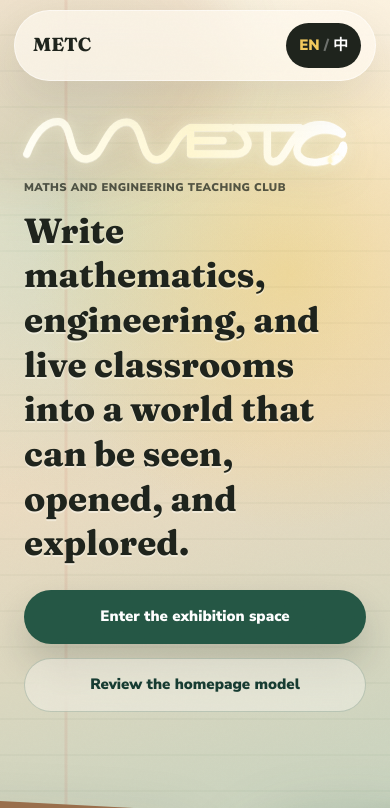
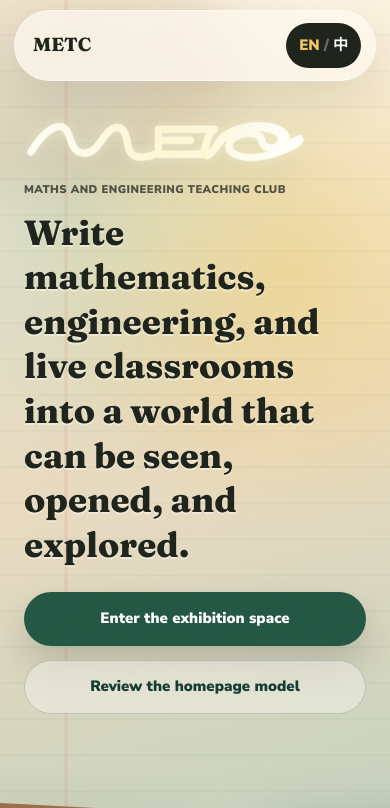
Before and after one commit to Han-chh/METC-website, a Next.js app: page / in a window 390 px wide. Shown: the top 808 px of the page. Built offline with nearby package versions, Linux system fonts and the light colour scheme.

Commit message:
Rebuild METC logo from supplied SVG guide

```diff
--- a/app/homepage.css
+++ b/app/homepage.css
@@ -142,13 +142,13 @@ button{font:inherit}
   letter-spacing:.08em;
 }
 .hero-kicker{color:rgba(37,87,69,.78)}
-.logo-stage{width:min(640px,96%);margin:0 0 16px;filter:drop-shadow(0 0 12px rgba(255,250,221,.26)) drop-shadow(0 10px 18px rgba(42,61,45,.08))}
+.logo-stage{width:min(708px,96%);margin:0 0 16px;filter:drop-shadow(0 0 12px rgba(255,250,221,.26)) drop-shadow(0 10px 18px rgba(42,61,45,.08))}
 .script-logo-svg{display:block;width:100%;height:auto;overflow:visible}
 .logo-guide{
   fill:none;stroke:rgba(255,253,241,.13);stroke-width:19;stroke-linecap:round;stroke-linejoin:round;
 }
 .logo-draw{
-  fill:none;stroke:url(#logoSolarInk);stroke-width:15.5;stroke-linecap:round;stroke-linejoin:round;
+  fill:none;stroke:url(#logoSolarInk);stroke-width:15;stroke-linecap:round;stroke-linejoin:round;
   filter:url(#logoHandTexture) drop-shadow(0 1px 0 rgba(255,253,241,.56)) drop-shadow(0 0 12px rgba(255,244,193,.32));
 }
 .logo-sun-glow{fill:url(#logoSunGlow);opacity:.38;mix-blend-mode:screen}
@@ -466,7 +466,7 @@ button{font:inherit}
   .hero-rule{display:none}
   .hero-wash-a{left:-32%;top:-4%}
   .hero-wash-b{right:-30%;bottom:18%}
-  .logo-stage{width:min(92%,640px);margin-bottom:12px}
+  .logo-stage{width:min(94%,708px);margin-bottom:12px}
   .hero h1{font-size:2.18rem;line-height:1.28}
   .hero-lead{font-size:.94rem;line-height:1.78;margin-top:16px}
   .club-fullname{font-size:.7rem;letter-spacing:.04em;line-height:1.6;max-width:300px;margin-bottom:12px}
--- a/components/homepage/hero-section.tsx
+++ b/components/homepage/hero-section.tsx
@@ -9,7 +9,7 @@ type HeroSectionProps = {
 };
 
 const LOGO_PATH =
-  "M6 74 C24 28,48 2,76 4 C98 6,98 48,110 70 C122 92,150 89,164 64 C183 30,195 5,222 5 C251 5,252 49,265 72 C279 96,303 88,318 64 C329 47,339 26,360 17 L446 17 L360 17 L360 45 L430 45 L360 45 L360 74 L454 74 C477 74,489 59,482 43 C477 31,469 21,458 17 L596 17 L526 17 L526 75 C526 92,544 97,558 80 C571 64,579 40,599 24 C626 3,665 7,688 31 C662 17,624 18,601 43 C576 70,597 94,633 92 C662 90,684 75,690 55 C694 67,685 82,669 90";
+  "M15 79 C35 48,53 27,76 23 C95 20,99 45,107 64 C116 85,141 87,157 71 C171 57,181 33,196 27 C213 20,222 30,226 51 C229 66,231 80,241 86 C252 93,272 91,288 84 L382 84 C391 84,398 78,400 67 C403 52,406 37,419 29 L296 29 L419 29 L296 29 L296 53 L367 53 L296 53 L296 84 L396 84 C414 84,421 74,426 62 C437 42,452 34,472 29 C497 23,534 22,556 34 C574 44,570 64,552 69 C536 73,525 65,524 55 C523 45,514 39,498 38 C475 37,456 47,452 62 C447 79,468 91,501 91 C534 91,565 79,592 66 C603 61,611 52,607 50 C601 51,590 61,579 64 C580 54,578 44,572 37 C561 25,539 21,516 21 C484 21,459 31,441 47 C426 60,418 82,403 87";
 
 function WritingLogo() {
   const pathRef = useRef<SVGPathElement | null>(null);
@@ -96,7 +96,7 @@ function WritingLogo() {
 
   return (
     <div className={`logo-stage ${phase === "settled" ? "is-settled" : ""}`} aria-label="METC">
-      <svg className="script-logo-svg" viewBox="0 -8 680 110" role="img" aria-labelledby="logoTitle">
+      <svg className="script-logo-svg" viewBox="0 0 708 116" role="img" aria-labelledby="logoTitle">
         <title id="logoTitle">METC handwritten logo</title>
         <defs>
           <radialGradient id="logoSunGlow" cx="50%" cy="50%" r="50%">
@@ -117,9 +117,9 @@ function WritingLogo() {
 
         <path className="logo-guide" d={LOGO_PATH} />
         <path ref={pathRef} className="logo-draw" d={LOGO_PATH} />
-        <circle ref={glowRef} className="logo-sun-glow" cx="2" cy="70" r="24" />
+        <circle ref={glowRef} className="logo-sun-glow" cx="15" cy="79" r="24" />
 
-        <g ref={beamRef} className="logo-sun-laser" transform="translate(2 70)">
+        <g ref={beamRef} className="logo-sun-laser" transform="translate(15 79)">
           <circle className="logo-sun-halo" cx="0" cy="0" r="13" />
           <circle className="logo-sun-core" cx="0" cy="0" r="5.5" />
         </g>
@@ -134,8 +134,8 @@ function WritingLogo() {
                 }
               }}
               className="logo-spark"
-              cx="2"
-              cy="70"
+              cx="15"
+              cy="79"
               r="2"
             />
           ))}
```
